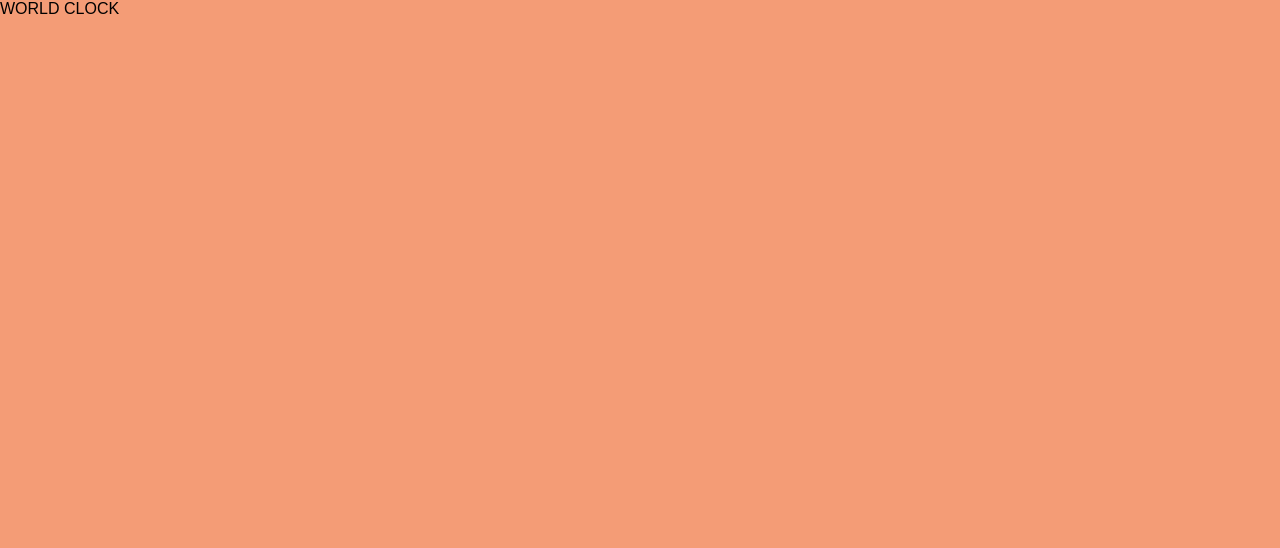
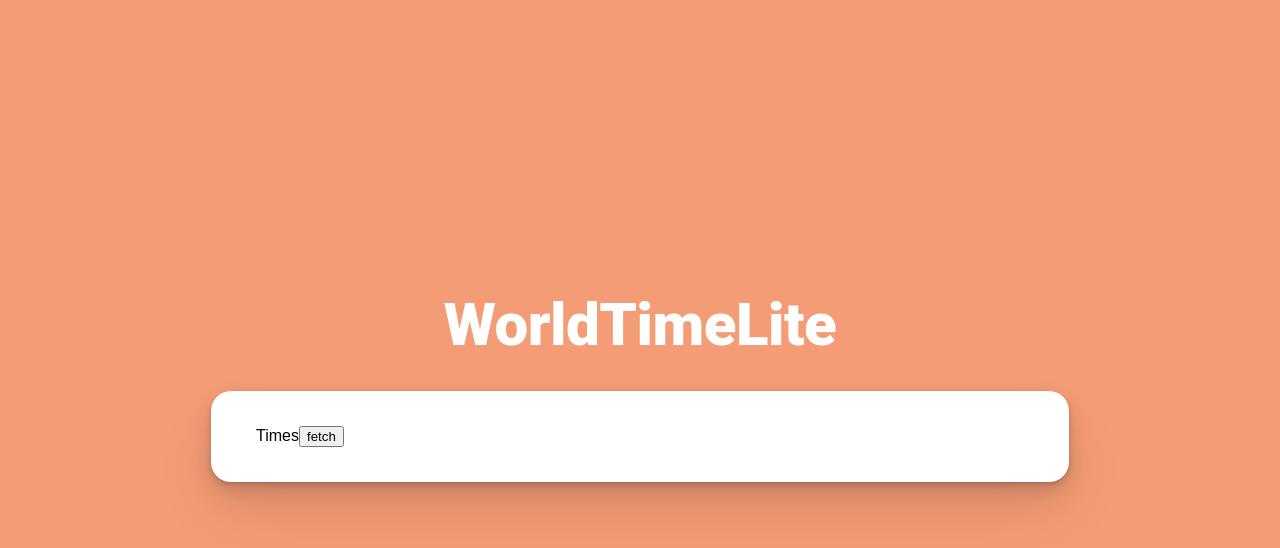
Before and after one commit to erikpz/world-clock, a React (Create React App) app: page / in a window 1280 px wide. Shown: the top 548 px of the page. Built offline with nearby package versions, Linux system fonts and the light colour scheme.

Commit message:
Containers

```diff
--- a/package.json
+++ b/package.json
@@ -3,6 +3,9 @@
   "version": "0.1.0",
   "private": true,
   "dependencies": {
+    "@emotion/react": "^11.7.1",
+    "@emotion/styled": "^11.6.0",
+    "@mui/material": "^5.3.1",
     "@testing-library/jest-dom": "^5.16.1",
     "@testing-library/react": "^12.1.2",
     "@testing-library/user-event": "^13.5.0",
--- a/src/App.tsx
+++ b/src/App.tsx
@@ -1,11 +1,24 @@
 import React from "react";
 import { WorldClock } from "./components/WorldClock";
+import { styled } from "@mui/material/styles";
+import { Box, Typography } from "@mui/material";
+
+const AppContainer = styled(Box)(({ theme }) => ({
+  minHeight: "100vh",
+  display: "flex",
+  flexDirection: "column",
+  justifyContent: "center",
+  alignItems: "center",
+}));
 
 const App = () => {
   return (
-    <div className="App">
+    <AppContainer>
+      <Typography variant="h2" sx={{ color: "#FFF", fontWeight: 800 }}>
+        WorldTimeLite
+      </Typography>
       <WorldClock />
-    </div>
+    </AppContainer>
   );
 };
 
--- a/src/components/WorldClock.tsx
+++ b/src/components/WorldClock.tsx
@@ -1,5 +1,33 @@
 import React from "react";
+import { styled } from "@mui/material/styles";
+import { Box, Typography } from "@mui/material";
+import { TimeService } from "../services/TimeService";
+
+const ClockContainer = styled(Box)(({ theme }) => ({
+  backgroundColor: theme.palette.background.paper,
+  width: "60%",
+  maxWidth: 900,
+  padding: "35px 45px",
+  margin: "30px 0",
+  borderRadius: 20,
+  boxShadow:
+    "rgba(0, 0, 0, 0.07) 0px 1px 2px, rgba(0, 0, 0, 0.07) 0px 2px 4px, rgba(0, 0, 0, 0.07) 0px 4px 8px, rgba(0, 0, 0, 0.07) 0px 8px 16px, rgba(0, 0, 0, 0.07) 0px 16px 32px, rgba(0, 0, 0, 0.07) 0px 32px 64px",
+}));
 
 export const WorldClock = () => {
-  return <div>WORLD CLOCK</div>;
+  const handleFetch = async () => {
+    try {
+      const timeService = TimeService.getInstance();
+      const response = await timeService.getTimeLocations("Europe", "x");
+      console.log(response);
+    } catch (e) {
+      console.log(e);
+    }
+  };
+  return (
+    <ClockContainer>
+      Times
+      <button onClick={handleFetch}>fetch</button>
+    </ClockContainer>
+  );
 };
--- /dev/null
+++ b/src/services/GenericService.ts
@@ -0,0 +1,19 @@
+export class GenericService {
+  static async get({ endpoint }: GenericServiceParams): Promise<APIResponse> {
+    const response = await fetch(endpoint, {
+      method: "GET"
+    });
+    let dataResponse;
+    try {
+      dataResponse = await response.json();
+    } catch (error) {
+      console.log(response);
+      dataResponse = {};
+    }
+    return {
+      data: dataResponse,
+      ok: response.ok,
+      status: response.status,
+    };
+  }
+}
--- /dev/null
+++ b/src/services/TimeService.ts
@@ -0,0 +1,29 @@
+import { GenericService } from "./GenericService";
+
+export class TimeService {
+  private static instance: TimeService;
+  private constructor() {}
+
+  public static getInstance(): TimeService {
+    if (!TimeService.instance) {
+      TimeService.instance = new TimeService();
+    }
+    return TimeService.instance;
+  }
+
+  async getTimeZones(): Promise<APIResponse> {
+    return GenericService.get({
+      endpoint: "http://worldtimeapi.org/api/timezone",
+    });
+  }
+  async getTimeAreas(area: string): Promise<APIResponse> {
+    return GenericService.get({
+      endpoint: `http://worldtimeapi.org/api/timezone/${area}`,
+    });
+  }
+  async getTimeLocations(area: string, location: string): Promise<APIResponse> {
+    return GenericService.get({
+      endpoint: `http://worldtimeapi.org/api/timezone/${area}/${location}`,
+    });
+  }
+}
```
Also changed, not shown: src/types/global.d.ts (added, +10 -0 lines), 1 other file (tests, documents, lock files or other folders).
